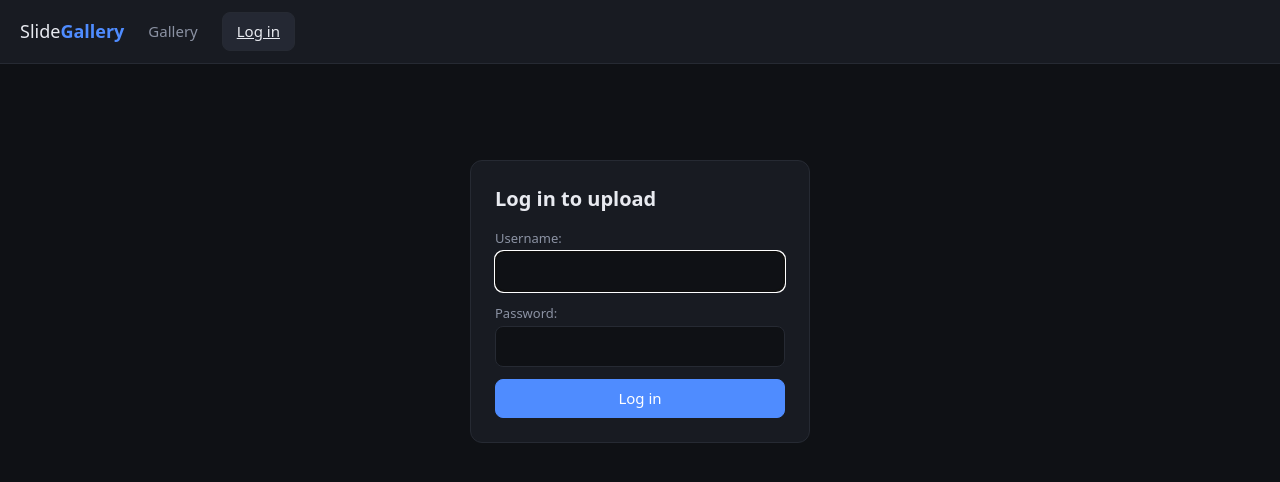
After one commit to abhirajdas06/slide, a Django app: page /login/ in a window 1280 px wide. The commit adds this page. Shown: the top 482 px of the page. Run offline with Django 5.2, Linux system fonts and the light colour scheme.

Commit message:
Add user authentication with login/logout functionality and update deployment guide
- Implemented login and logout views using Django's auth system.
- Updated templates to show upload options based on user authentication.
- Added a login page for user access to upload features.
- Enhanced deployment guide with superuser creation instructions.

```diff
--- a/config/settings.py
+++ b/config/settings.py
@@ -145,3 +145,7 @@ MEDIA_ROOT = Path(os.environ.get('DJANGO_MEDIA_ROOT', BASE_DIR / 'media'))
 # Videos can be large; they are streamed to disk, not held in memory.
 FILE_UPLOAD_MAX_MEMORY_SIZE = 5 * 1024 * 1024
 DATA_UPLOAD_MAX_NUMBER_FILES = None
+
+LOGIN_URL = 'login'
+LOGIN_REDIRECT_URL = 'gallery'
+LOGOUT_REDIRECT_URL = 'gallery'
--- a/gallery/static/gallery/style.css
+++ b/gallery/static/gallery/style.css
@@ -53,3 +53,8 @@ a{color:var(--accent)}
 .show.ui .nav,.show.ui .controls{opacity:1}
 .show:not(.ui){cursor:none}
 @media(max-width:600px){.grid{grid-template-columns:repeat(auto-fill,minmax(110px,1fr));gap:4px}.top{gap:12px;padding:10px}.controls{flex-wrap:wrap;gap:8px}}
+.auth{display:flex;align-items:center;gap:10px}.auth form{margin:0}
+.login{max-width:340px;margin:12vh auto;padding:24px;background:var(--card);border:1px solid var(--line);border-radius:12px}
+.login h1{margin:0 0 16px;font-size:20px}.login p{margin:0 0 12px}.login label{display:block;margin-bottom:4px;color:var(--muted);font-size:13px}
+.login input{width:100%;padding:9px 10px;background:var(--bg);border:1px solid var(--line);border-radius:8px;color:var(--fg);font:inherit}
+.login .btn{width:100%}.errorlist{list-style:none;padding:0;margin:0 0 10px;color:var(--danger);font-size:13px}
--- a/gallery/templates/gallery/base.html
+++ b/gallery/templates/gallery/base.html
@@ -12,9 +12,17 @@
   <a class="brand" href="{% url 'gallery' %}">Slide<b>Gallery</b></a>
   <nav>
     <a href="{% url 'gallery' %}">Gallery</a>
-    <a href="{% url 'upload' %}">Upload</a>
+    {% if user.is_authenticated %}<a href="{% url 'upload' %}">Upload</a>{% endif %}
   </nav>
   {% block actions %}{% endblock %}
+  <div class="auth">
+    {% if user.is_authenticated %}
+      <span class="muted">{{ user.get_username }}</span>
+      <form method="post" action="{% url 'logout' %}">{% csrf_token %}<button class="btn">Log out</button></form>
+    {% else %}
+      <a class="btn" href="{% url 'login' %}">Log in</a>
+    {% endif %}
+  </div>
 </header>
 {% block content %}{% endblock %}
 </body>
--- a/gallery/templates/gallery/gallery.html
+++ b/gallery/templates/gallery/gallery.html
@@ -3,8 +3,10 @@
 {% block actions %}
 <div class="actions">
   <span id="count" class="muted"></span>
+  {% if user.is_authenticated %}
   <button id="selbtn" class="btn">Select</button>
   <button id="delbtn" class="btn danger" hidden>Delete (0)</button>
+  {% endif %}
   <button id="playall" class="btn primary">&#9654; Slideshow</button>
 </div>
 {% endblock %}
@@ -12,7 +14,8 @@
 <main class="wrap wide">
   <div id="empty" class="empty" hidden>
     <p class="big">No media yet</p>
-    <a class="btn primary" href="{% url 'upload' %}">Upload images &amp; videos</a>
+    {% if user.is_authenticated %}<a class="btn primary" href="{% url 'upload' %}">Upload images &amp; videos</a>
+    {% else %}<a class="btn primary" href="{% url 'login' %}">Log in to upload</a>{% endif %}
   </div>
   <div id="grid" class="grid"></div>
   <div id="sentinel"></div>
--- /dev/null
+++ b/gallery/templates/gallery/login.html
@@ -0,0 +1,15 @@
+{% extends 'gallery/base.html' %}
+{% block title %}Log in · Gallery{% endblock %}
+{% block content %}
+<main class="login">
+  <h1>Log in to upload</h1>
+  <form method="post">
+    {% csrf_token %}
+    {{ form.non_field_errors }}
+    <p>{{ form.username.label_tag }}{{ form.username }}</p>
+    <p>{{ form.password.label_tag }}{{ form.password }}</p>
+    <input type="hidden" name="next" value="{{ next }}">
+    <button class="btn primary">Log in</button>
+  </form>
+</main>
+{% endblock %}
--- a/gallery/urls.py
+++ b/gallery/urls.py
@@ -1,3 +1,4 @@
+from django.contrib.auth import views as auth_views
 from django.urls import path
 
 from . import views
@@ -5,6 +6,8 @@ from . import views
 urlpatterns = [
     path('', views.gallery, name='gallery'),
     path('upload/', views.upload_page, name='upload'),
+    path('login/', auth_views.LoginView.as_view(template_name='gallery/login.html'), name='login'),
+    path('logout/', auth_views.LogoutView.as_view(), name='logout'),
     path('api/items/', views.api_items),
     path('api/upload/', views.api_upload),
     path('api/delete/', views.api_delete),
```
Also changed, not shown: DEPLOYMENT.md (+13 -6 lines), gallery/static/gallery/gallery.js (+4 -4 lines), gallery/views.py (+15 -0 lines).
